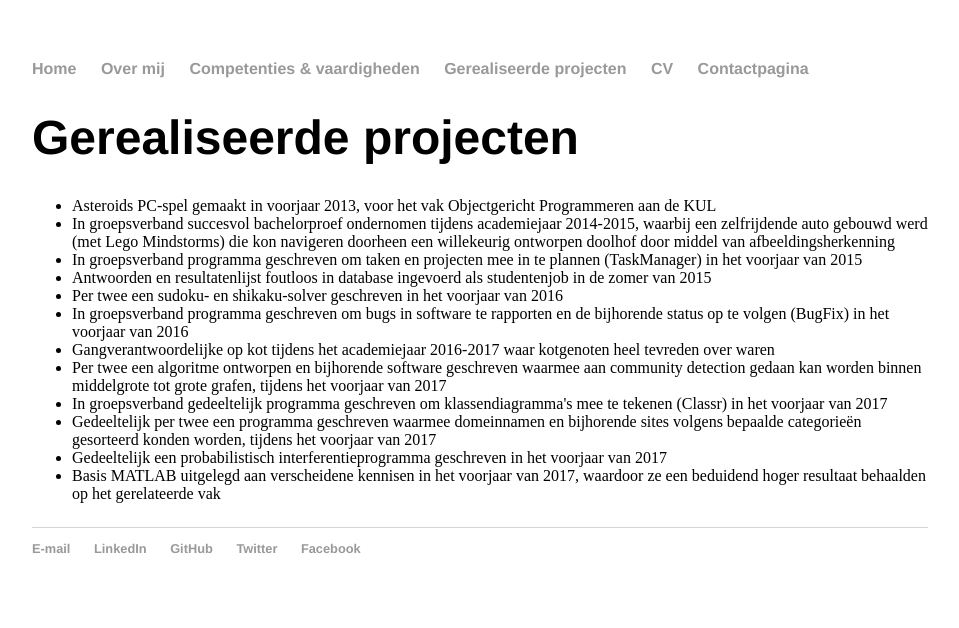
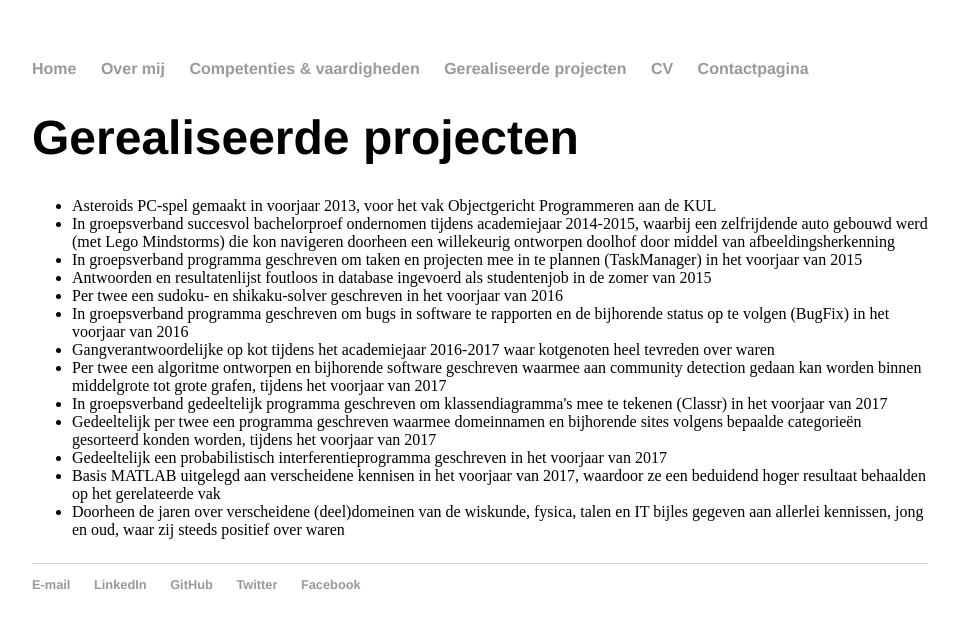
Before and after one commit to Jornax/Jornax.github.io, a Jekyll site: the page built from projects/index.html, in a window 1280 px wide. Shown: the top 628 px of the page, without its empty margins (160-1119 px from the left). Built offline with Jekyll 4.4.1, drawn with Linux system fonts in a browser that asks for light colours.

Commit message:
Update index.html

```diff
--- a/projects/index.html
+++ b/projects/index.html
@@ -19,6 +19,7 @@ title: Gerealiseerde projecten
 				<li>Gedeeltelijk per twee een programma geschreven waarmee domeinnamen en bijhorende sites volgens bepaalde categorie&euml;n gesorteerd konden worden, tijdens het voorjaar van 2017</li>
 				<LI>Gedeeltelijk een probabilistisch interferentieprogramma geschreven in het voorjaar van 2017</li>
 				<li>Basis MATLAB uitgelegd aan verscheidene kennisen in het voorjaar van 2017, waardoor ze een beduidend hoger resultaat behaalden op het gerelateerde vak</li>
+				<li>Doorheen de jaren over verscheidene (deel)domeinen van de wiskunde, fysica, talen en IT bijles gegeven aan allerlei kennissen, jong en oud, waar zij steeds positief over waren
 			</ul>
 			</p>
 
```
